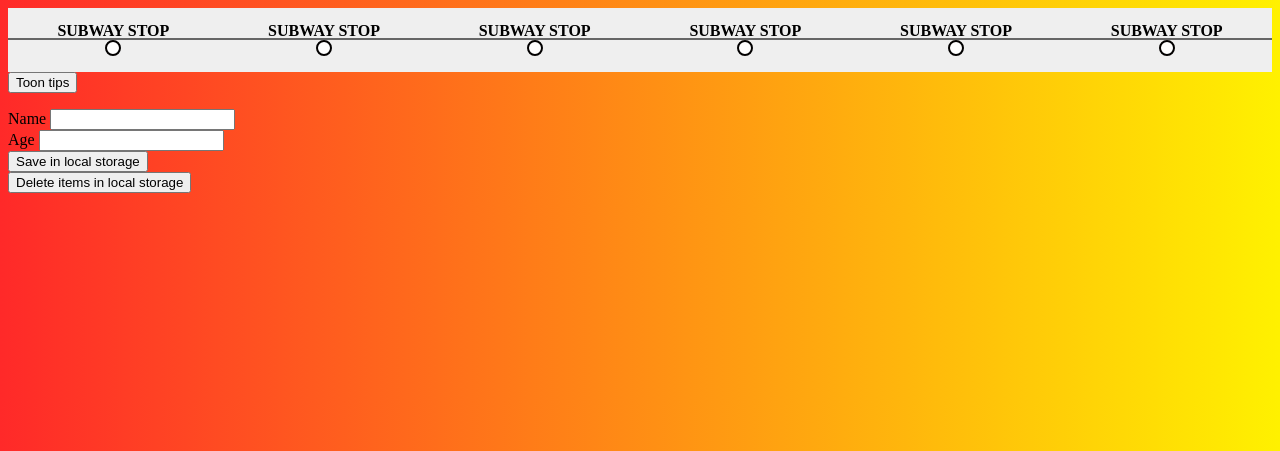
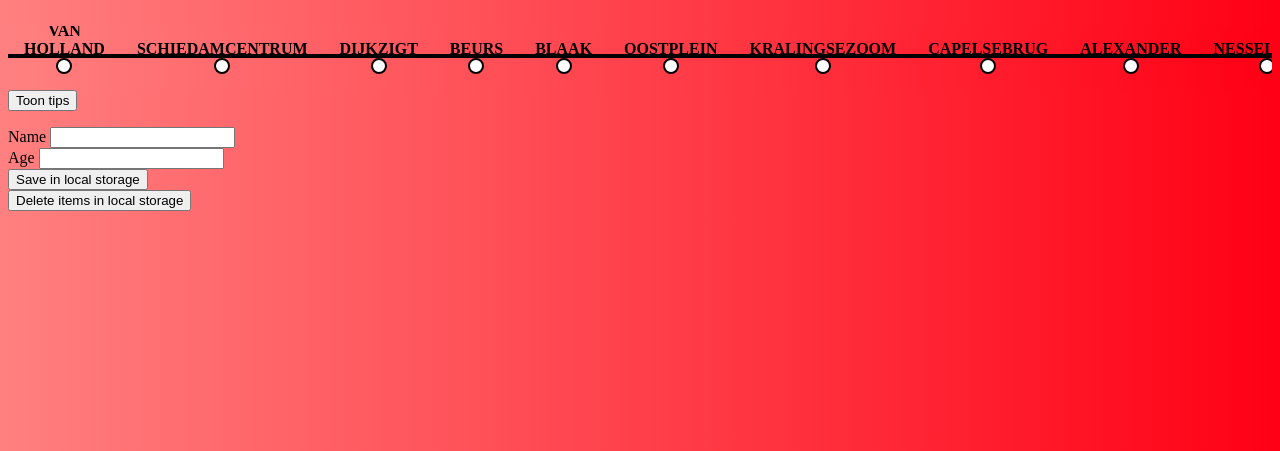
Before and after one commit to RikWijtman/CLE3, a PHP site: page /metro/metro.php in a window 1280 px wide. Shown: the top 451 px of the page. Run offline with PHP 8.4, Linux system fonts and the light colour scheme.

Commit message:
data metro 2

```diff
--- a/metro/metro.css
+++ b/metro/metro.css
@@ -4,12 +4,13 @@
 }
 body{
     background: rgb(2,0,36);
-    background: linear-gradient(90deg, rgba(2,0,36,1) 0%, rgba(255,41,41,1) 0%, rgba(255,241,0,1) 100%);
+    background: linear-gradient(90deg, rgba(2,0,36,1) 0%, rgb(255, 128, 128) 0%, rgb(255, 0, 21) 100%);
 }
 .subway {
     width: 100%;
     margin: 0 auto;
-    background-color: #efefef;
+    background: rgb(2,0,36);
+    background: linear-gradient(90deg, rgba(2,0,36,1) 0%, rgb(255, 128, 128) 0%, rgb(255, 0, 21) 100%);
     padding: 1rem 0;
     height: 64px;
     overflow-x: auto;
@@ -20,10 +21,10 @@ body{
     bottom: 0;
     width: 100%;
     margin: 1rem;
-    height: 2px;
-    color: #666;
-    border: none;
-    background-color: #666;
+    height: 4px;
+    color: #020000;
+    border: 1px;
+    background-color: #020000;
 }
 
 .item {
--- a/metro/metro.php
+++ b/metro/metro.php
@@ -10,37 +10,61 @@
     <title>Document</title>
 </head>
 <body>
+<br>
 <nav class="subway row justify-around align-end">
     <div class="item column align-center">
         <hr class="line" />
-        <span>Subway Stop</span>
-        <div class="circle z-15"></div>
+        <span>Hoek van Holland</span>
+        <div class="circle z-15" data-id="Hoek van Holland"></div>
     </div>
     <div class="item column align-center">
         <hr class="line" />
-        <span>Subway Stop</span>
-        <div class="circle"></div>
+        <span>Schiedamcentrum</span>
+        <div class="circle" data-id="Schiedam Centrum"></div>
     </div>
     <div class="item column align-center">
         <hr class="line" />
-        <span>Subway Stop</span>
-        <div class="circle"></div>
+        <span>Dijkzigt</span>
+        <div class="circle" data-id="Dijkzigt"></div>
     </div>
     <div class="item column align-center">
         <hr class="line" />
-        <span>Subway Stop</span>
-        <div class="circle"></div>
+        <span>beurs</span>
+        <div class="circle" data-id="Beurs"></div>
     </div>
     <div class="item column align-center">
         <hr class="line" />
-        <span>Subway Stop</span>
-        <div class="circle"></div>
+        <span>Blaak</span>
+        <div class="circle" data-id="Blaak"></div>
     </div>
     <div class="item column align-center">
         <hr class="line" />
-        <span>Subway Stop</span>
-        <div class="circle"></div>
+        <span>Oostplein</span>
+        <div class="circle" data-id="Oostplein"></div>
     </div>
+    <div class="item column align-center">
+        <hr class="line" />
+        <span>Kralingsezoom</span>
+        <div class="circle" data-id="Kralingsezoom"></div>
+    </div>
+    <div class="item column align-center">
+        <hr class="line" />
+        <span>Capelsebrug</span>
+        <div class="circle" data-id="Capelsebrug"></div>
+    </div>
+    <div class="item column align-center">
+        <hr class="line" />
+        <span>Alexander</span>
+        <div class="circle" data-id="Alexander"></div>
+    </div>
+    <div class="item column align-center">
+        <hr class="line" />
+        <span>Nesselande</span>
+        <div class="circle" data-id="Nesselande"></div>
+    </div>
+
+
+
 </nav>
 <button id="tips">Toon tips</button>
 <ul id="list"></ul>
```
Also changed, not shown: metro/data.JSON (+5 -5 lines).
